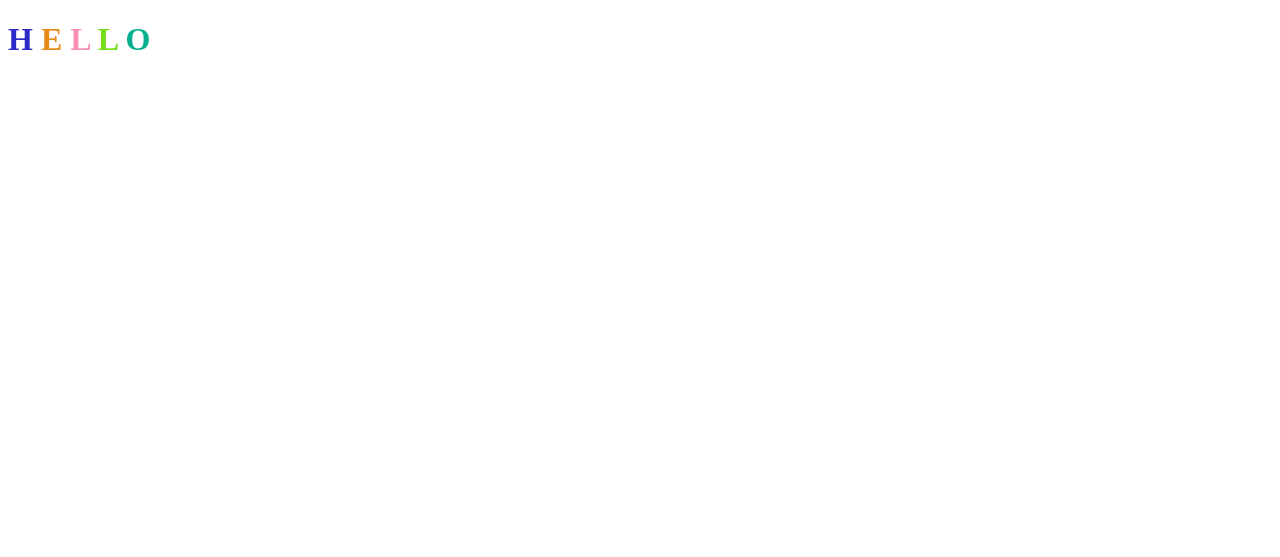
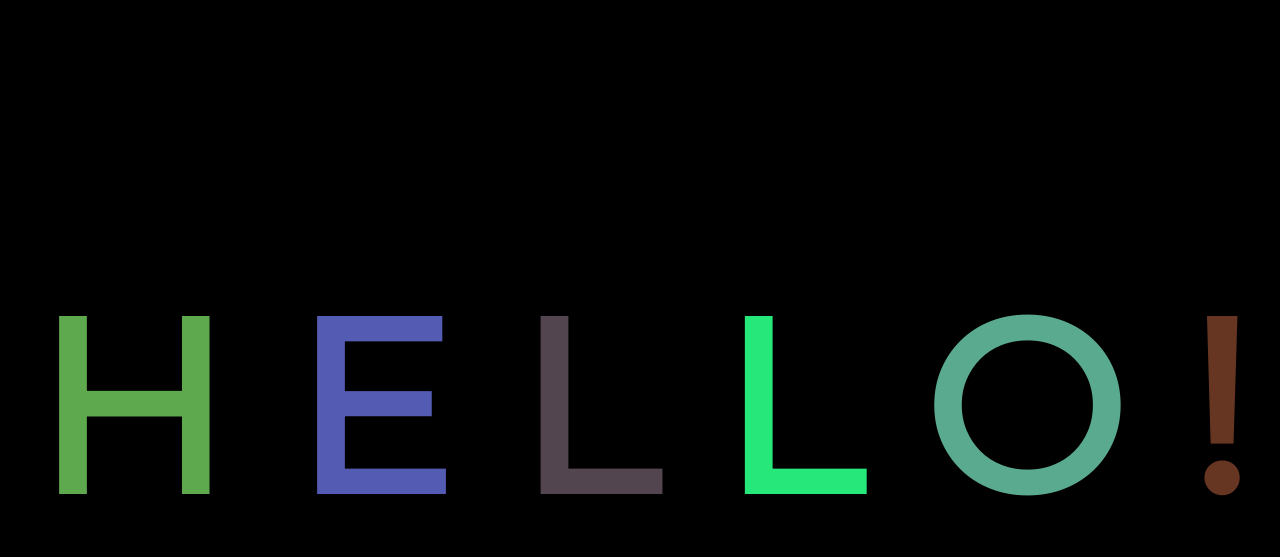
Before and after one commit to yanmarkb/AnimatedTextGitDemo, a plain HTML site: page index.html in a window 1280 px wide. Drawn offline with Linux system fonts and the light colour scheme.

Commit message:
add basic styles

```diff
--- a/app.js
+++ b/app.js
@@ -10,4 +10,4 @@ const intervalId = setInterval(function(){
     for(let letter of letters){
         letter.style.color = randomRGB();
     }
-}, 2000)
+}, 500)
--- a/index.html
+++ b/index.html
@@ -5,6 +5,7 @@
     <meta charset="UTF-8">
     <meta name="viewport" content="width=device-width, initial-scale=1.0">
     <title>Random Colors</title>
+    <link rel="stylesheet" href="style.css">
     <link rel="stylesheet" href="https://fonts.googleapis.com/css?family=Montserrat&display=swap">
 </head>
 
@@ -15,6 +16,7 @@
         <span class="letter">L</span>
         <span class="letter">L</span>
         <span class="letter">O</span>
+        <span class="letter">!</span>
     </h1>
     <script src="app.js"></script>
 </body>
--- a/style.css
+++ b/style.css
@@ -0,0 +1,16 @@
+body {
+    display: flex;
+    justify-content: center;
+    align-items: center;
+    height: 100vh;
+    background-color: black;
+}
+
+h1 {
+    font-size: 15rem;
+    font-family: Montserrat;
+}
+
+.letter {
+    transition: color 1000ms;
+}
```
